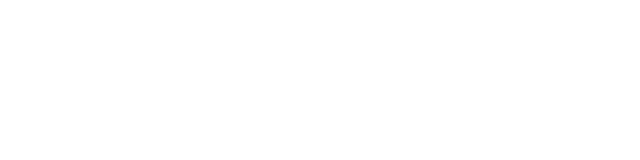
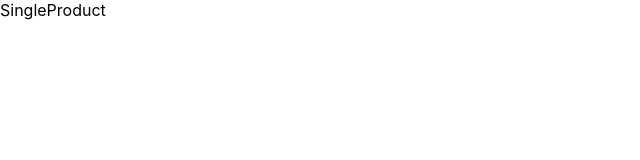
Before and after one commit to golsh1d/shoppingcard, a React (Create React App) app: page /singleProduct/1 in a window 1280 px wide. Before the commit this address had no page. Shown: the top 160 px of the page, without its empty margins (0-640 px from the left). Built offline with nearby package versions, Linux system fonts and the light colour scheme.

Commit message:
define single product component

```diff
--- /dev/null
+++ b/src/pages/SingleProduct/SingleProduct.jsx
@@ -0,0 +1,8 @@
+import React from 'react'
+import './SingleProduct.css'
+
+export default function SingleProduct() {
+  return (
+    <div>SingleProduct</div>
+  )
+}
--- a/src/routes.js
+++ b/src/routes.js
@@ -1,11 +1,13 @@
 import Home from "./pages/Home/Home";
 import Signing from "./pages/Signing/Signing";
 import Cart from "./pages/Cart/Cart";
+import SingleProduct from "./pages/SingleProduct/SingleProduct"
 
 let routes = [
   { path: "/", element: <Home /> },
   { path: "/signing", element: <Signing /> },
   { path: "/cart", element: <Cart /> },
+  { path: "/singleProduct/:productID", element: <SingleProduct /> },
 ];
 
 export default routes;
```
Also changed, not shown: src/pages/SingleProduct/SingleProduct.css (added).
